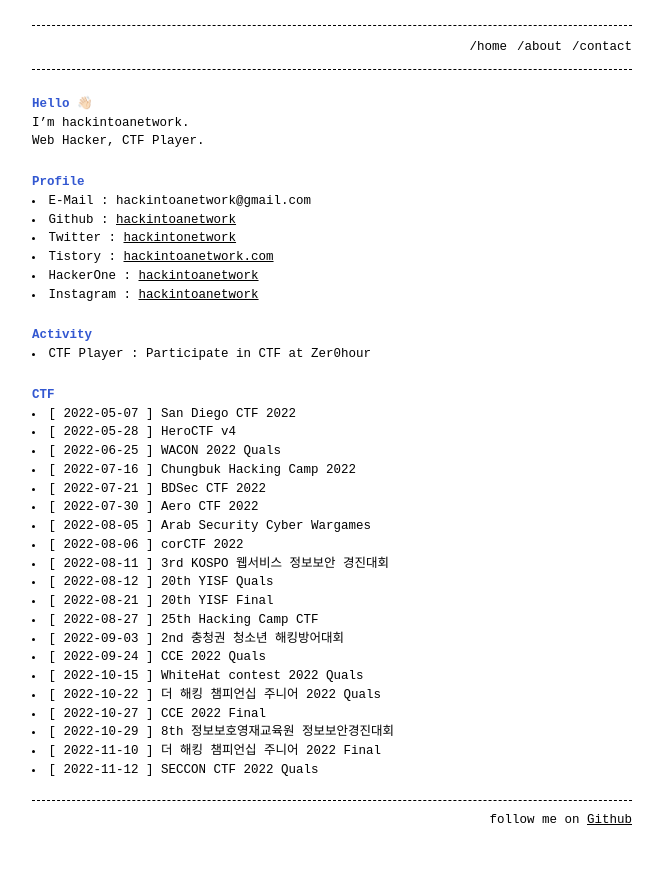
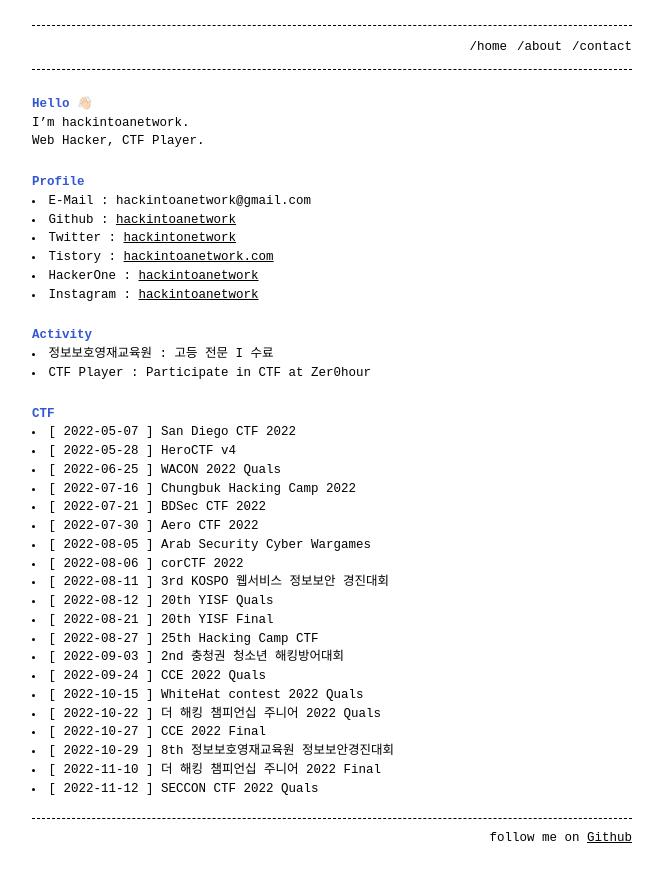
Before and after one commit to hackintoanetwork/hackintoanetwork.github.io, a Jekyll site: the page built from about.md, in a window 1280 px wide. Shown: the top 882 px of the page, without its empty margins (308-971 px from the left). Built offline with Jekyll 4.4.1, drawn with Linux system fonts in a browser that asks for light colours.

Commit message:
Update about.md

```diff
--- a/about.md
+++ b/about.md
@@ -19,6 +19,7 @@ Web Hacker, CTF Player.
 
 # Activity
 
+<li>정보보호영재교육원 : 고등 전문 I 수료</li>
 <li>CTF Player : Participate in CTF at Zer0hour</li>
 
 # CTF
```
